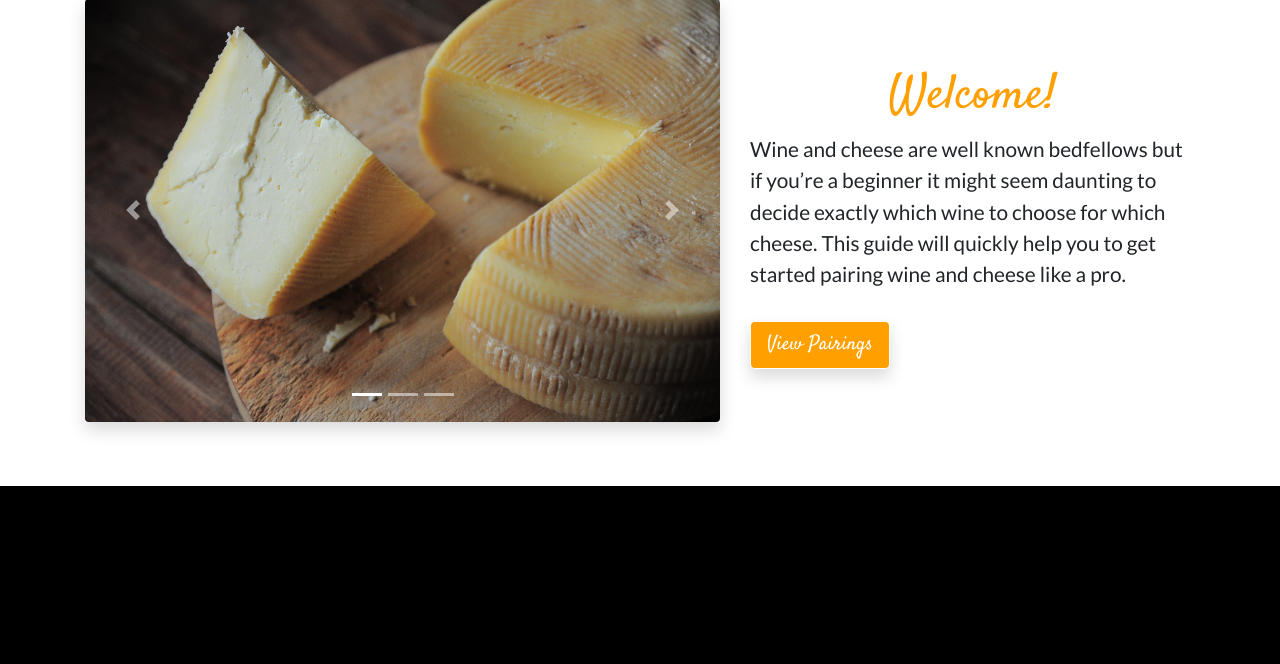
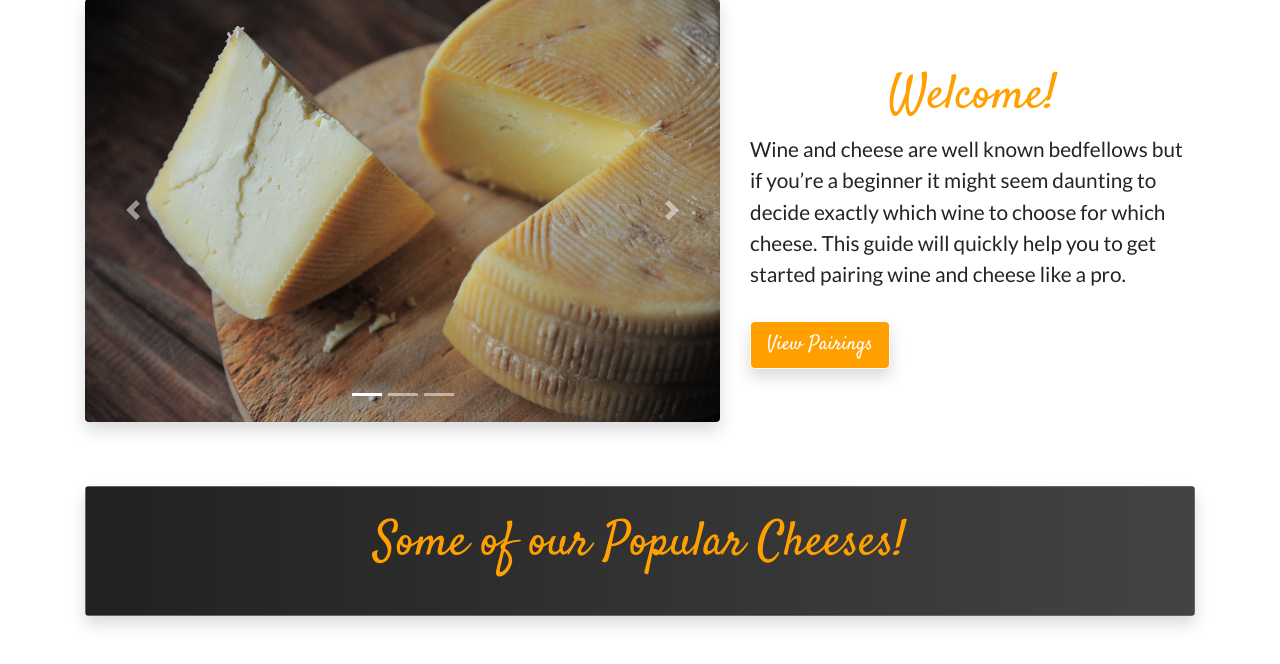
Before and after one commit to Code-Institute-Submissions/milestone-68, a Flask app: page / in a window 1280 px wide. Shown: the part 876-1540 px from the top of the page. Before the commit the page ends 1362 px from the top, so only its background shows below. Run offline with Flask 2, Linux system fonts and the light colour scheme; data that the repository does not hold is empty; some libraries are stand-ins or nearby versions.

Commit message:
card panel inserted to show popular cheeses

```diff
--- a/static/css/style.css
+++ b/static/css/style.css
@@ -159,3 +159,19 @@ hr.style-eight:after {
     text-align: center!important;
     font-size: 3rem;
 }
+
+/**** CARD PANEL ****/
+.text{
+    font-size: 3rem;
+    font-family: 'Satisfy';
+    color: #FFA000;
+}
+
+.card-body {
+    background: linear-gradient(to right, #212121, #434343);
+}
+
+.py-4 {
+    padding-bottom: 0px!important;
+    padding-top: 0px!important;
+}
--- a/templates/index.html
+++ b/templates/index.html
@@ -51,6 +51,13 @@
             <a class="btn btn-primary btn-lg shadow mt-3" href="#" role="button">View Pairings</a>
         </article>
     </section>
+    <!-- Card panel Popular Cheeses -->
+    <div class="card bg-secondary my-5 py-4 text-center shadow mt-3">
+        <div class="card-body">
+            <p class="text">Some of our Popular Cheeses!</p>
+        </div>
+    </div>
+
 
 
     {% endblock %}
```
